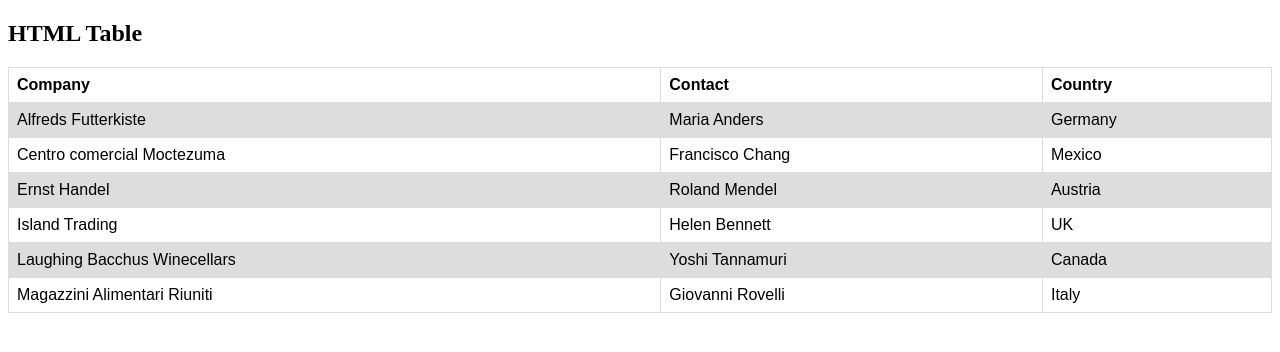
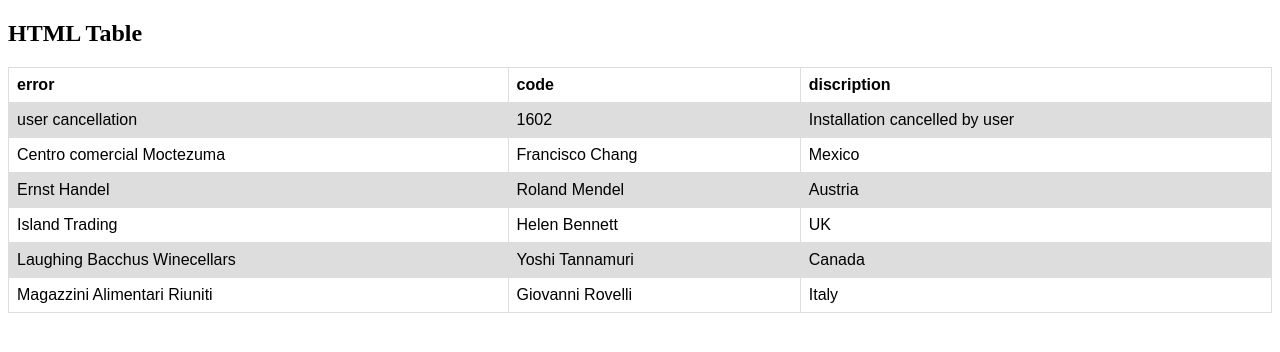
Before and after one commit to mohmulla/mohmulla.github.io, a plain HTML site: page index.html in a window 1280 px wide. Drawn offline with Linux system fonts and the light colour scheme.

Commit message:
Update index.html

```diff
--- a/index.html
+++ b/index.html
@@ -25,14 +25,14 @@ tr:nth-child(even) {
 
 <table>
   <tr>
-    <th>Company</th>
-    <th>Contact</th>
-    <th>Country</th>
+    <th>error</th>
+    <th>code</th>
+    <th>discription</th>
   </tr>
   <tr>
-    <td>Alfreds Futterkiste</td>
-    <td>Maria Anders</td>
-    <td>Germany</td>
+    <td>user cancellation</td>
+    <td>1602</td>
+    <td>Installation cancelled by user</td>
   </tr>
   <tr>
     <td>Centro comercial Moctezuma</td>
```
